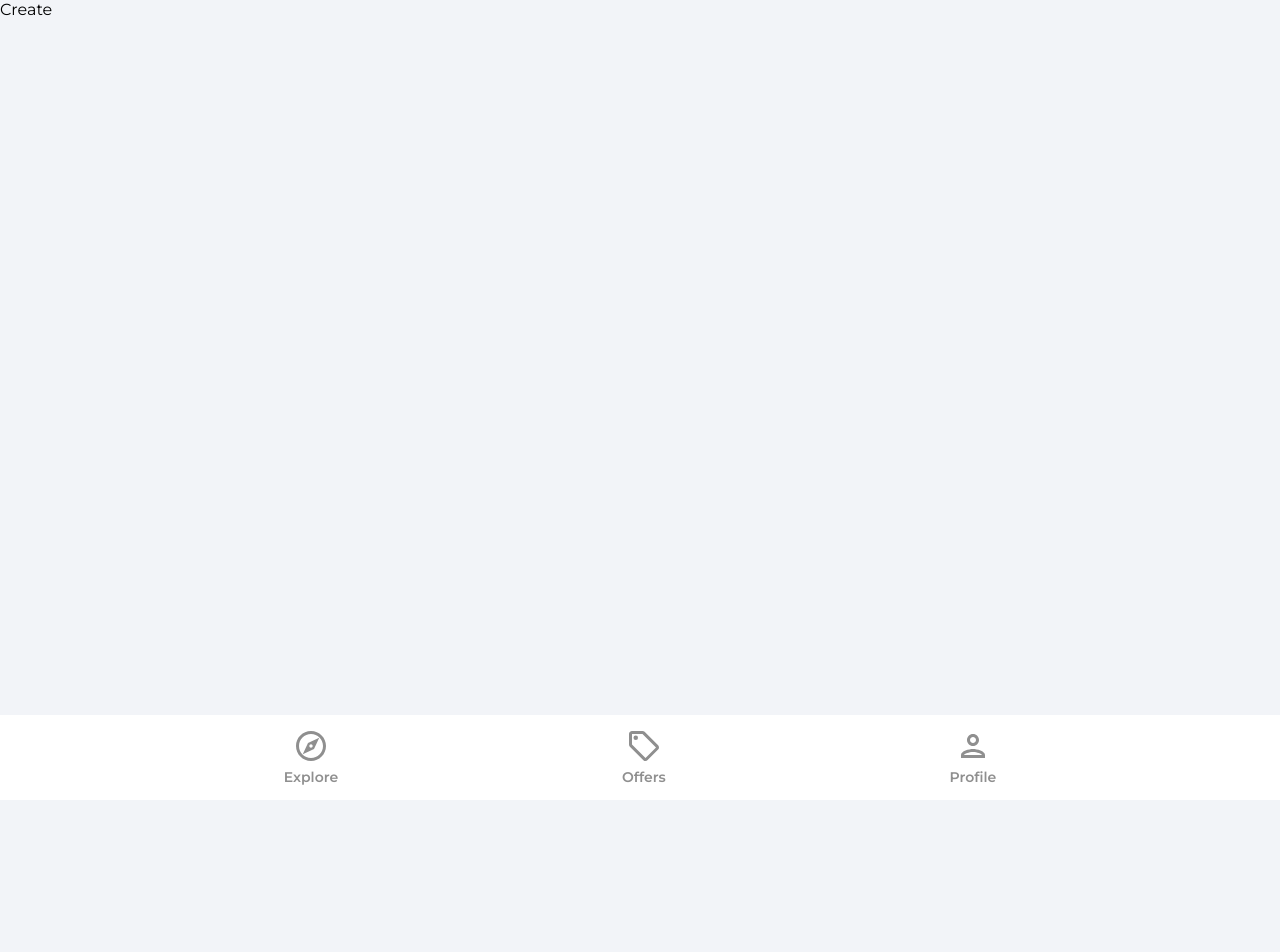
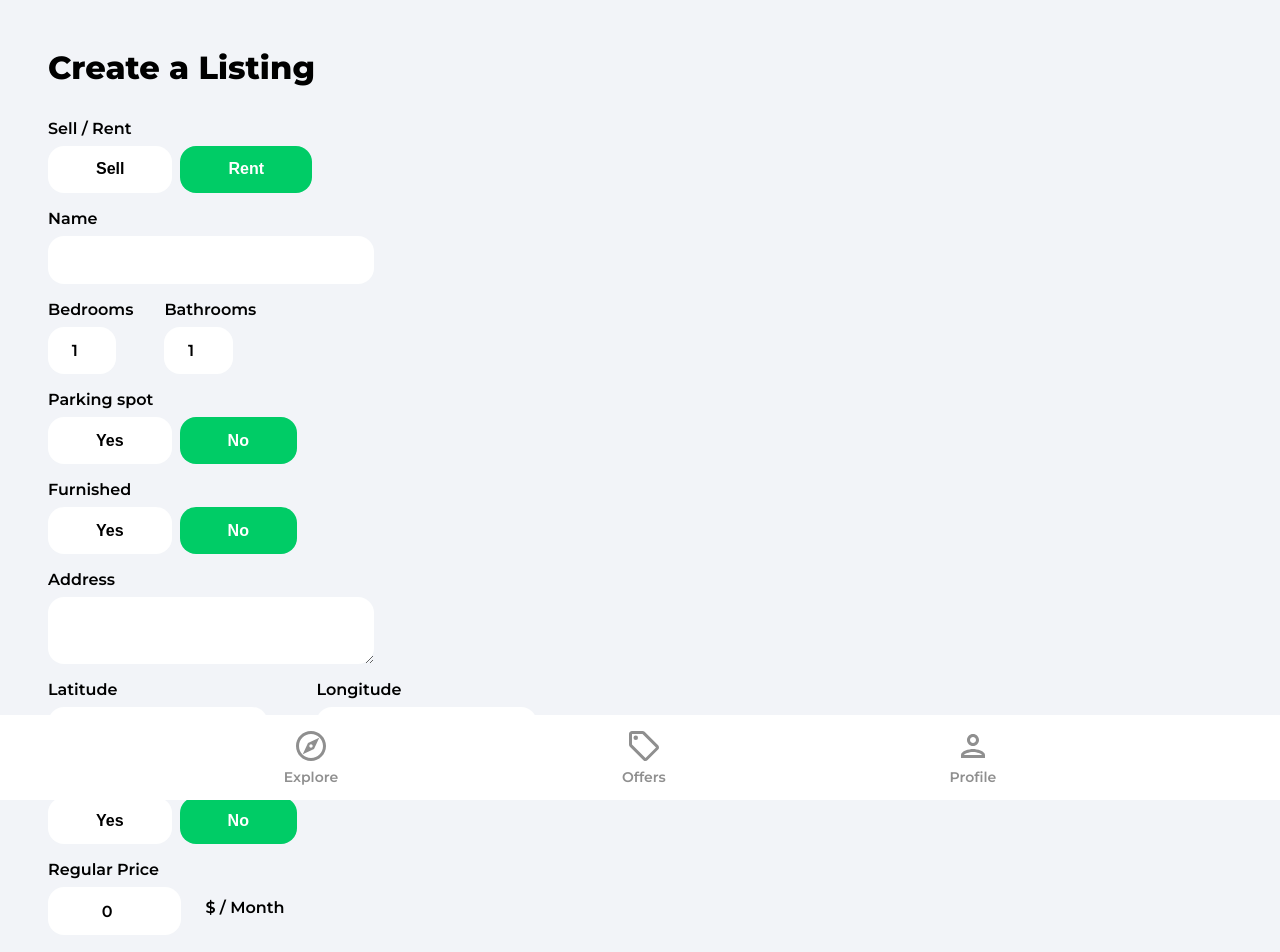
Before and after one commit to junsantilla/house-marketplace, a React (Create React App) app: page /create-listing in a window 1280 px wide. Shown: the top 952 px of the page. Before the commit the page ends 800 px from the top, so only its background shows below. Built offline with nearby package versions, Linux system fonts and the light colour scheme; no server answers; sample sign-in values are in the browser's storage.

Commit message:
Create listing form

```diff
--- a/src/pages/CreateListing.jsx
+++ b/src/pages/CreateListing.jsx
@@ -14,7 +14,7 @@
 import { v4 as uuidv4 } from "uuid";
 
 function CreateListing() {
-	const [geolocationEnabled, setGeolocationEnabled] = useState(true);
+	const [geolocationEnabled, setGeolocationEnabled] = useState(false);
 	const [loading, setLoading] = useState(false);
 	const [formData, setFormData] = useState({
 		type: "rent",
@@ -31,6 +31,22 @@
 		latitude: 0,
 		longitude: 0,
 	});
+
+	const {
+		type,
+		name,
+		bedrooms,
+		bathrooms,
+		parking,
+		furnished,
+		address,
+		offer,
+		regularPrice,
+		discountedPrice,
+		images,
+		latitude,
+		longitude,
+	} = formData;
 
 	const auth = getAuth();
 	const navigate = useNavigate();
@@ -57,7 +73,298 @@
 		return "Loading...";
 	}
 
-	return <div>Create</div>;
+	const onSubmit = (e) => {
+		e.preventDefault();
+	};
+
+	const onMutate = (e) => {
+		let boolean = null;
+
+		if (e.target.value === "true") {
+			boolean = true;
+		}
+		if (e.target.value === "false") {
+			boolean = false;
+		}
+
+		// Files
+		if (e.target.files) {
+			setFormData((prevState) => ({
+				...prevState,
+				images: e.target.files,
+			}));
+		}
+
+		// Text/Booleans/Numbers
+		if (!e.target.files) {
+			setFormData((prevState) => ({
+				...prevState,
+				[e.target.id]: boolean ?? e.target.value,
+			}));
+		}
+	};
+
+	return (
+		<div className="profile">
+			<header>
+				<p className="pageHeader">Create a Listing</p>
+			</header>
+
+			<main>
+				<form onSubmit={onSubmit}>
+					<label className="formLabel">Sell / Rent</label>
+					<div className="formButtons">
+						<button
+							type="button"
+							className={
+								type === "sale"
+									? "formButtonActive"
+									: "formButton"
+							}
+							id="type"
+							value="sale"
+							onClick={onMutate}
+						>
+							Sell
+						</button>
+						<button
+							type="button"
+							className={
+								type === "rent"
+									? "formButtonActive"
+									: "formButton"
+							}
+							id="type"
+							value="rent"
+							onClick={onMutate}
+						>
+							Rent
+						</button>
+					</div>
+
+					<label className="formLabel">Name</label>
+					<input
+						className="formInputName"
+						type="text"
+						id="name"
+						value={name}
+						onChange={onMutate}
+						maxLength="32"
+						minLength="10"
+						required
+					/>
+
+					<div className="formRooms flex">
+						<div>
+							<label className="formLabel">Bedrooms</label>
+							<input
+								className="formInputSmall"
+								type="number"
+								id="bedrooms"
+								value={bedrooms}
+								onChange={onMutate}
+								min="1"
+								max="50"
+								required
+							/>
+						</div>
+						<div>
+							<label className="formLabel">Bathrooms</label>
+							<input
+								className="formInputSmall"
+								type="number"
+								id="bathrooms"
+								value={bathrooms}
+								onChange={onMutate}
+								min="1"
+								max="50"
+								required
+							/>
+						</div>
+					</div>
+
+					<label className="formLabel">Parking spot</label>
+					<div className="formButtons">
+						<button
+							className={
+								parking ? "formButtonActive" : "formButton"
+							}
+							type="button"
+							id="parking"
+							value={true}
+							onClick={onMutate}
+							min="1"
+							max="50"
+						>
+							Yes
+						</button>
+						<button
+							className={
+								!parking && parking !== null
+									? "formButtonActive"
+									: "formButton"
+							}
+							type="button"
+							id="parking"
+							value={false}
+							onClick={onMutate}
+						>
+							No
+						</button>
+					</div>
+
+					<label className="formLabel">Furnished</label>
+					<div className="formButtons">
+						<button
+							className={
+								furnished ? "formButtonActive" : "formButton"
+							}
+							type="button"
+							id="furnished"
+							value={true}
+							onClick={onMutate}
+						>
+							Yes
+						</button>
+						<button
+							className={
+								!furnished && furnished !== null
+									? "formButtonActive"
+									: "formButton"
+							}
+							type="button"
+							id="furnished"
+							value={false}
+							onClick={onMutate}
+						>
+							No
+						</button>
+					</div>
+
+					<label className="formLabel">Address</label>
+					<textarea
+						className="formInputAddress"
+						type="text"
+						id="address"
+						value={address}
+						onChange={onMutate}
+						required
+					/>
+
+					{!geolocationEnabled && (
+						<div className="formLatLng flex">
+							<div>
+								<label className="formLabel">Latitude</label>
+								<input
+									className="formInputSmall"
+									type="number"
+									id="latitude"
+									value={latitude}
+									onChange={onMutate}
+									required
+								/>
+							</div>
+							<div>
+								<label className="formLabel">Longitude</label>
+								<input
+									className="formInputSmall"
+									type="number"
+									id="longitude"
+									value={longitude}
+									onChange={onMutate}
+									required
+								/>
+							</div>
+						</div>
+					)}
+
+					<label className="formLabel">Offer</label>
+					<div className="formButtons">
+						<button
+							className={
+								offer ? "formButtonActive" : "formButton"
+							}
+							type="button"
+							id="offer"
+							value={true}
+							onClick={onMutate}
+						>
+							Yes
+						</button>
+						<button
+							className={
+								!offer && offer !== null
+									? "formButtonActive"
+									: "formButton"
+							}
+							type="button"
+							id="offer"
+							value={false}
+							onClick={onMutate}
+						>
+							No
+						</button>
+					</div>
+
+					<label className="formLabel">Regular Price</label>
+					<div className="formPriceDiv">
+						<input
+							className="formInputSmall"
+							type="number"
+							id="regularPrice"
+							value={regularPrice}
+							onChange={onMutate}
+							min="50"
+							max="750000000"
+							required
+						/>
+						{type === "rent" && (
+							<p className="formPriceText">$ / Month</p>
+						)}
+					</div>
+
+					{offer && (
+						<>
+							<label className="formLabel">
+								Discounted Price
+							</label>
+							<input
+								className="formInputSmall"
+								type="number"
+								id="discountedPrice"
+								value={discountedPrice}
+								onChange={onMutate}
+								min="50"
+								max="750000000"
+								required={offer}
+							/>
+						</>
+					)}
+
+					<label className="formLabel">Images</label>
+					<p className="imagesInfo">
+						The first image will be the cover (max 6).
+					</p>
+					<input
+						className="formInputFile"
+						type="file"
+						id="images"
+						onChange={onMutate}
+						max="6"
+						accept=".jpg,.png,.jpeg"
+						multiple
+						required
+					/>
+					<button
+						type="submit"
+						className="primaryButton createListingButton"
+					>
+						Create Listing
+					</button>
+				</form>
+			</main>
+		</div>
+	);
 }
 
 export default CreateListing;
```
